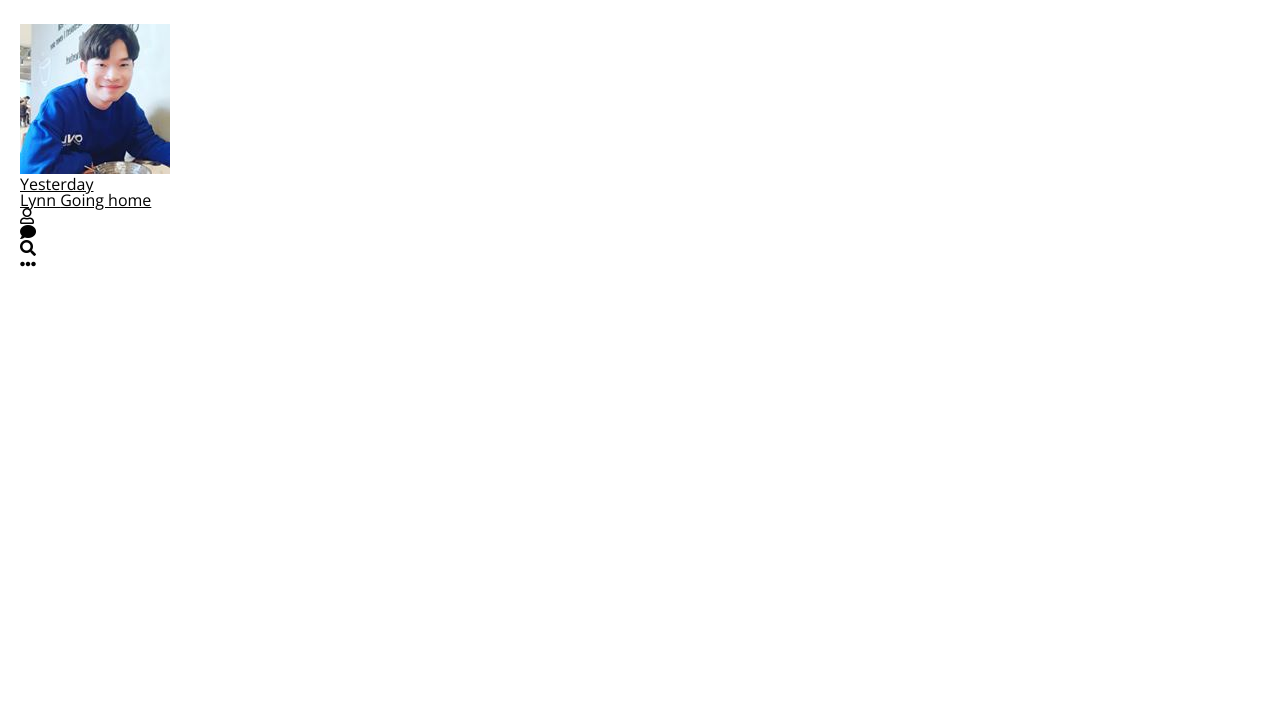
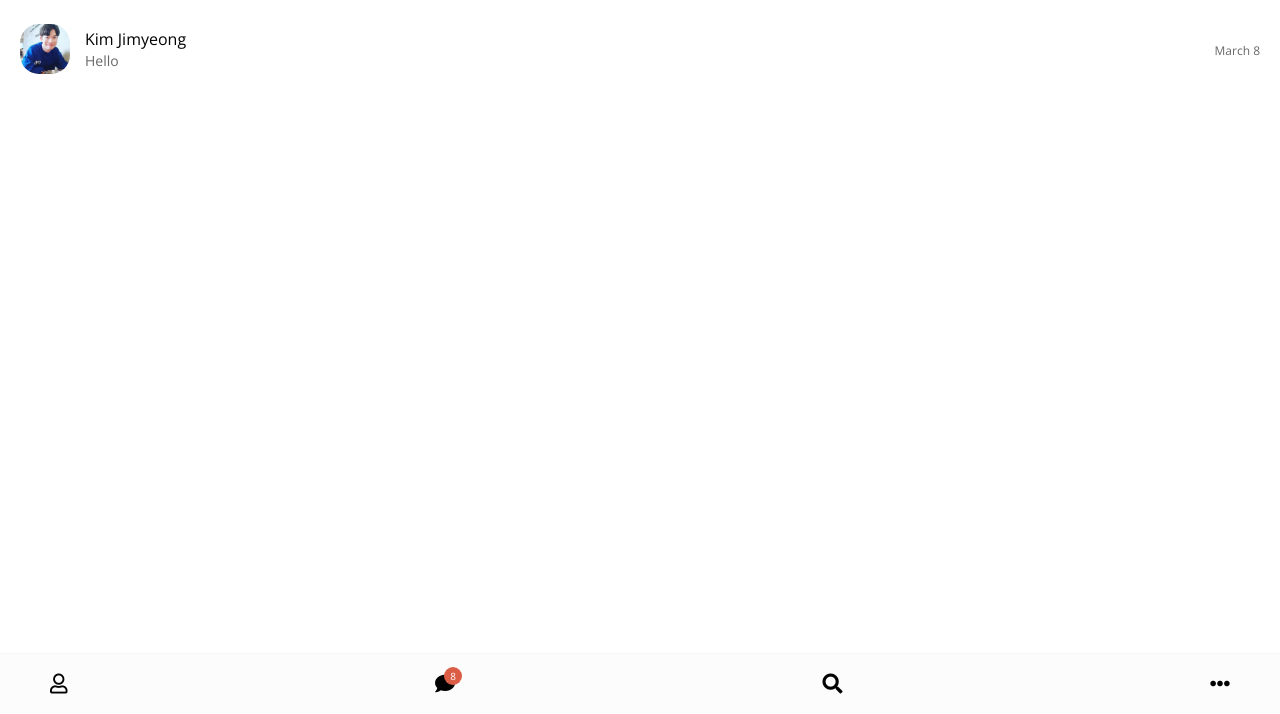
Before and after one commit to kjm960302/kakao-clone-2.0, a plain HTML site: page index.html in a window 1280 px wide. Shown: the part 86-800 px from the top of the page. Drawn offline with nearby package versions, Linux system fonts and the light colour scheme.

Commit message:
Friend Screen Component
friend 오타 조심좀 ;

```diff
--- /dev/null
+++ b/css/friend.css
@@ -0,0 +1,48 @@
+.friend {
+  display: flex;
+  justify-content: space-between;
+  align-items: center;
+}
+
+.friend .friend__avatar {
+  width: 50px;
+  border-radius: 38%;
+}
+
+.friend__avatar.g-avatar {
+  /*띄어쓰기하면 friend__avatar 안에 있는 g-avatr을 의미하게 됨*/
+  width: 70px;
+}
+
+.friend__avatar.m-avatar {
+  width: 50px;
+}
+
+.friend .friend__column {
+  display: flex;
+  align-items: center;
+}
+
+.friend .friend__avatar {
+  margin-right: 15px;
+}
+
+.friend__content .friend__name {
+  display: block;
+  margin-bottom: 5px;
+}
+
+.friend__content .friend__status,
+.friend__content .friend__bottom-text,
+.friend .chat__timestamp {
+  opacity: 0.6;
+}
+
+.friend__content .friend__bottom-text {
+  font-size: 14px;
+}
+
+.friend__content .friend__status,
+.friend .chat__timestamp {
+  font-size: 12px;
+}
--- /dev/null
+++ b/css/nav-bar.css
@@ -0,0 +1,38 @@
+.nav {
+  position: fixed; /*얘를 쓸 때는 width를 설정해줘야 함*/
+  width: 100%;
+  background-color: #fcfcfc;
+  padding: 20px 50px;
+  left: 0px;
+  bottom: 0px;
+  border-top: 1px solid #f7f7f7;
+}
+
+.nav .nav__list {
+  display: flex;
+  justify-content: space-between;
+}
+
+.nav i {
+  font-size: 20px;
+}
+
+.nav .nav__list-link {
+  position: relative;
+}
+
+.nav .nav__badge {
+  position: absolute;
+  top: -7px;
+  right: -7px;
+  font-size: 10px;
+  color: white;
+  background-color: #dc5d46;
+  width: 18px;
+  height: 18px;
+  display: flex;
+  text-align: center;
+  justify-content: center;
+  align-items: center;
+  border-radius: 50px; /*둥글게 만들어줌*/
+}
--- a/css/styles.css
+++ b/css/styles.css
@@ -2,6 +2,12 @@
 @import url('https://fonts.googleapis.com/css2?family=Open+Sans:wght@400;600&display=swap');
 @import 'status-bar.css';
 @import 'header.css';
+@import 'nav-bar.css';
+@import 'friend.css';
+
+* {
+  box-sizing: border-box; /*box안에 padding을 추가해도 box size가 바뀌지 않게해줌.*/
+}
 
 body {
   background-color: white;
@@ -13,4 +19,5 @@ body {
 
 a {
   color: inherit; /*부모 요소로부터 색깔을 받아온다는 의미*/
+  text-decoration: none;
 }
--- a/index.html
+++ b/index.html
@@ -45,19 +45,25 @@
       <ul class="chats__list">
         <li class="chats__chat chat">
           <a href="chat.html">
-            <!--chats__chat-column, chats__chat-avartar 등 하나하나 만들어 주는 대신 새로운 부모를 만들어줌 -->
-            <div class="chat__column">
-              <img class="chat__avartar g-avartar" src="images/avartar.jpg" />
-              <!-- 폴더명과 파일명, 확장자명은 모두다 소문자여야함
-            g-avartar 처럼 이미지를 위한 전역 클래스를 만들어 주면 이미지 전체가 영향을 받음 -->
-            </div>
-            <div class="chat__column">
-              <span class="chat__timestamp">Yesterday</span>
-              <div class="chat__content">
-                <span class="chat__username">
-                  Lynn
-                </span>
-                <span class="chat__preview">Going home</span>
+            <!--chats__chat-column, chats__chat-avatar 등 하나하나 만들어 주는 대신 새로운 부모를 만들어줌 -->
+            <div class="chats__chat friend friend--lg">
+              <div class="friend__column">
+                <img src="images/avatar.jpg" class="m-avatar friend__avatar" />
+                <div class="friend__content">
+                  <span class="friend__name">
+                    Kim Jimyeong
+                  </span>
+                  <span class="friend__bottom-text">
+                    Hello
+                  </span>
+                </div>
+              </div>
+              <div class="friend__column">
+                <div class="friend__now-listening">
+                  <span class="chat__timestamp">
+                    March 8
+                  </span>
+                </div>
               </div>
             </div>
           </a>
@@ -73,6 +79,7 @@
         </li>
         <li class="nav__list-item">
           <a href="index.html" class="nav__list-link">
+            <div class="nav__badge">8</div>
             <i class="fas fa-comment"></i>
           </a>
         </li>
```
Also changed, not shown: chat.html (+2 -2 lines), find.html (+1 -1 lines), friends.html (+8 -8 lines), more.html (+3 -3 lines), images/avatar.jpg (renamed from images/avartar.jpg).
